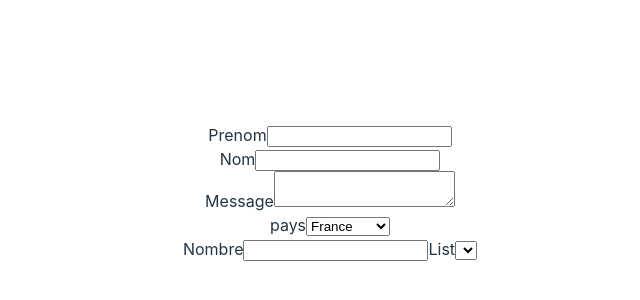
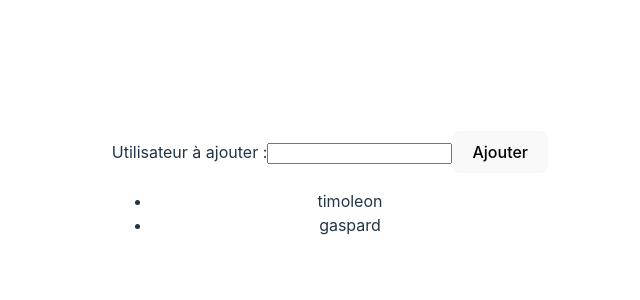
Before and after one commit to AngelPASTORROJAS/formulaire, a React (Vite) app: page / in a window 1280 px wide. Shown: the part 208-508 px from the top of the page, without its empty margins (310-950 px from the left). Built offline with nearby package versions, Linux system fonts and the light colour scheme.

Commit message:
feat: ajout d'un formulaire d'ajout de utilisateur

```diff
--- a/src/App.jsx
+++ b/src/App.jsx
@@ -1,14 +1,16 @@
 // import Form from './components/Form'
-import FormStatic from './components/FormStatic'
-import FormList from './components/FormList'
+// import FormStatic from './components/FormStatic'
+// import FormList from './components/FormList'
+import FormUsers from './components/FormUsers'
 import './App.css'
 
 function App() {
   return (
     <>
     {/* <Form></Form> */}
-    <FormStatic></FormStatic>
-    <FormList></FormList>
+    {/* <FormStatic></FormStatic> */}
+    {/* <FormList></FormList> */}
+    <FormUsers></FormUsers>
     </>
   )
 }
--- /dev/null
+++ b/src/components/FormUsers.jsx
@@ -0,0 +1,37 @@
+// Créer un formulaire pour ajouter un utilisateur à une liste d'utilisateurs déjà existante.
+// La saisie dans le champ  de formulaire sera forcée en majuscule.
+// Avant d'ajouter l'utilisateur vérifier qu'il n'existe pas déjà, vérifiez également que le champ n'est pas vide.
+// Afficher la liste des utilisateurs sous le formulaire.
+// Au moins 2 composants sont nécessaires. Faire cet exercice avec le useRef
+
+import { useRef, useState } from "react";
+
+const FormUsers = () => {
+  let [utilisateurs, setUtilisateur] = useState(["timoleon", "gaspard"]);
+  let newUtilisateur = useRef('');
+
+  const AddUtilisateur = () => {
+    const nom = newUtilisateur.current.value
+    if(nom==""){throw new Error('Un utilisateur ne peut pas être vide!');}
+    if(utilisateurs.includes(nom)){throw new Error('L\'utilisateur est déja présent!');}
+    setUtilisateur([...utilisateurs,nom])
+    newUtilisateur.current.value=""
+}
+
+  return (
+    <>
+      <form>
+        <label htmlFor="ajoutUtilisateur">Utilisateur à ajouter :</label>
+        <input id="ajoutUtilisateur" type="text" ref={newUtilisateur} />
+        <button type="button" onClick={AddUtilisateur}>Ajouter</button>
+      </form>
+      <ul>
+        {utilisateurs.map((utilisateur) => (
+          <li key={utilisateur}>{utilisateur}</li>
+        ))}
+      </ul>
+    </>
+  );
+};
+
+export default FormUsers;
```
